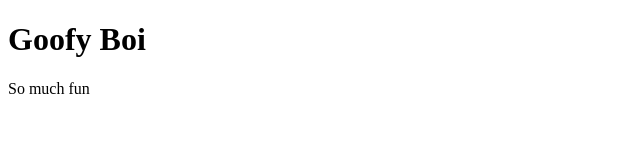
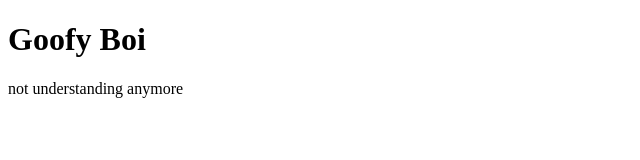
Before and after one commit to Rmf40302/rmf40302.github.io, a plain HTML site: page index.html in a window 1280 px wide. Shown: the whole page, without its empty margins (0-640 px from the left). Drawn offline with Linux system fonts and the light colour scheme.

Commit message:
Update index.html
Changed p

```diff
--- a/index.html
+++ b/index.html
@@ -2,6 +2,6 @@
 <html>
 <body>
 <h1>Goofy Boi</h1>
-<p>So much fun</p>
+<p>not understanding anymore</p>
 </body>
 </html>
```
